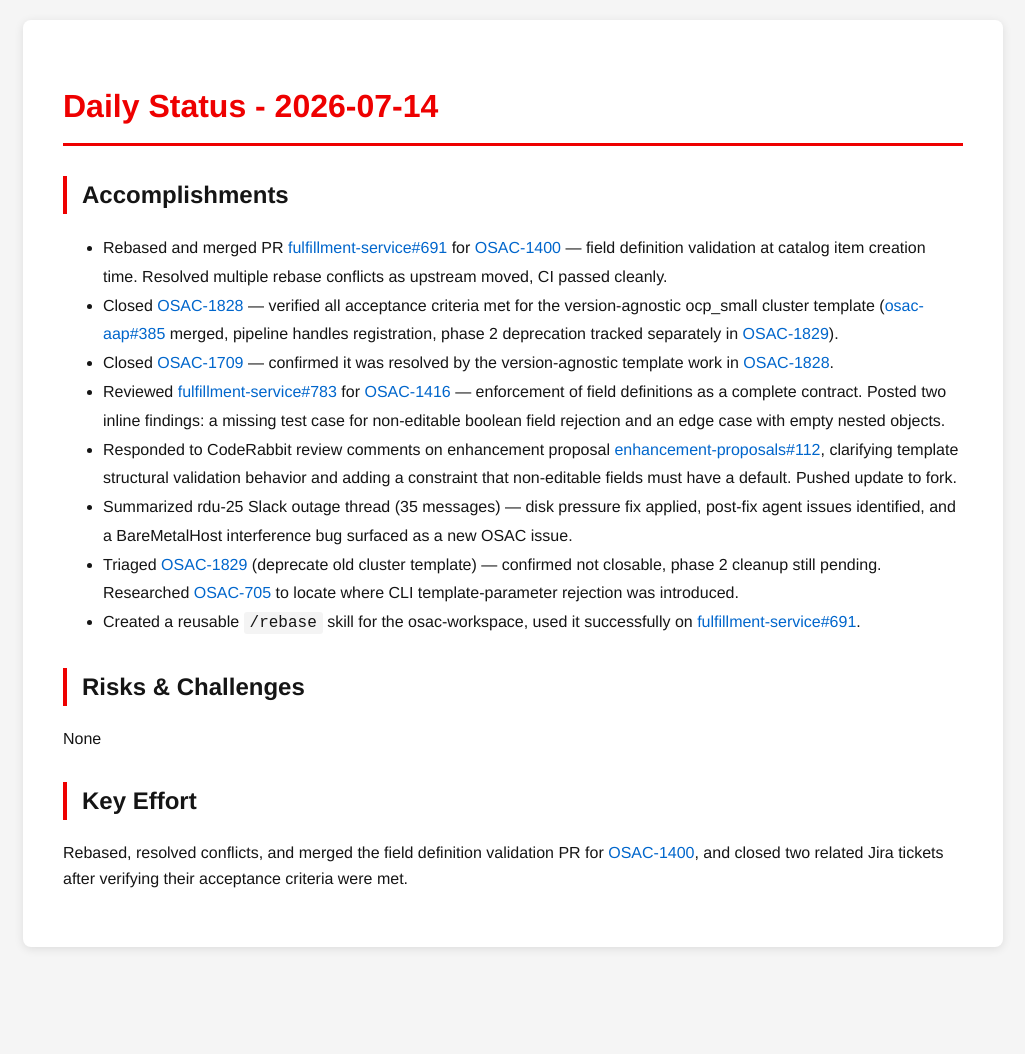
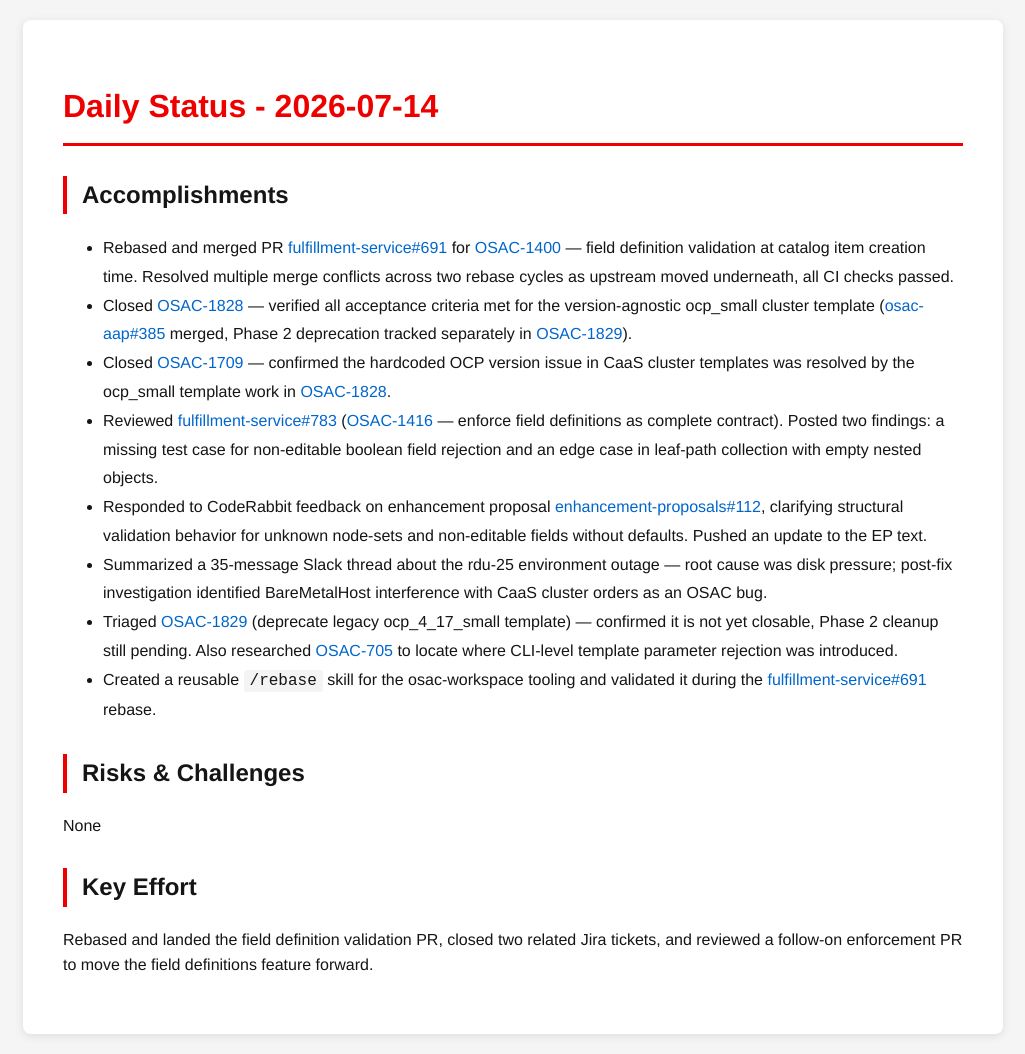
Before and after one commit to tzvatot/daily-status, a Jekyll site: the page built from 2026-07-14.md, in a window 1280 px wide. Shown: the whole page, without its empty margins (127-1152 px from the left). Built offline with Jekyll 4.4.1, drawn with Linux system fonts in a browser that asks for light colours; before the commit the page ends 967 px from its top, so only the background shows below that.

Commit message:
Daily status update - 2026-07-14

```diff
--- a/2026-07-14.md
+++ b/2026-07-14.md
@@ -7,17 +7,17 @@
 # Daily Status - 2026-07-14
 
 ## Accomplishments
-- Rebased and merged PR [fulfillment-service#691](https://github.com/osac-project/fulfillment-service/pull/691) for [OSAC-1400](https://redhat.atlassian.net/browse/OSAC-1400) — field definition validation at catalog item creation time. Resolved multiple rebase conflicts as upstream moved, CI passed cleanly.
-- Closed [OSAC-1828](https://redhat.atlassian.net/browse/OSAC-1828) — verified all acceptance criteria met for the version-agnostic ocp_small cluster template ([osac-aap#385](https://github.com/osac-project/osac-aap/pull/385) merged, pipeline handles registration, phase 2 deprecation tracked separately in [OSAC-1829](https://redhat.atlassian.net/browse/OSAC-1829)).
-- Closed [OSAC-1709](https://redhat.atlassian.net/browse/OSAC-1709) — confirmed it was resolved by the version-agnostic template work in [OSAC-1828](https://redhat.atlassian.net/browse/OSAC-1828).
-- Reviewed [fulfillment-service#783](https://github.com/osac-project/fulfillment-service/pull/783) for [OSAC-1416](https://redhat.atlassian.net/browse/OSAC-1416) — enforcement of field definitions as a complete contract. Posted two inline findings: a missing test case for non-editable boolean field rejection and an edge case with empty nested objects.
-- Responded to CodeRabbit review comments on enhancement proposal [enhancement-proposals#112](https://github.com/osac-project/enhancement-proposals/pull/112), clarifying template structural validation behavior and adding a constraint that non-editable fields must have a default. Pushed update to fork.
-- Summarized rdu-25 Slack outage thread (35 messages) — disk pressure fix applied, post-fix agent issues identified, and a BareMetalHost interference bug surfaced as a new OSAC issue.
-- Triaged [OSAC-1829](https://redhat.atlassian.net/browse/OSAC-1829) (deprecate old cluster template) — confirmed not closable, phase 2 cleanup still pending. Researched [OSAC-705](https://redhat.atlassian.net/browse/OSAC-705) to locate where CLI template-parameter rejection was introduced.
-- Created a reusable `/rebase` skill for the osac-workspace, used it successfully on [fulfillment-service#691](https://github.com/osac-project/fulfillment-service/pull/691).
+- Rebased and merged PR [fulfillment-service#691](https://github.com/osac-project/fulfillment-service/pull/691) for [OSAC-1400](https://redhat.atlassian.net/browse/OSAC-1400) — field definition validation at catalog item creation time. Resolved multiple merge conflicts across two rebase cycles as upstream moved underneath, all CI checks passed.
+- Closed [OSAC-1828](https://redhat.atlassian.net/browse/OSAC-1828) — verified all acceptance criteria met for the version-agnostic ocp_small cluster template ([osac-aap#385](https://github.com/osac-project/osac-aap/pull/385) merged, Phase 2 deprecation tracked separately in [OSAC-1829](https://redhat.atlassian.net/browse/OSAC-1829)).
+- Closed [OSAC-1709](https://redhat.atlassian.net/browse/OSAC-1709) — confirmed the hardcoded OCP version issue in CaaS cluster templates was resolved by the ocp_small template work in [OSAC-1828](https://redhat.atlassian.net/browse/OSAC-1828).
+- Reviewed [fulfillment-service#783](https://github.com/osac-project/fulfillment-service/pull/783) ([OSAC-1416](https://redhat.atlassian.net/browse/OSAC-1416) — enforce field definitions as complete contract). Posted two findings: a missing test case for non-editable boolean field rejection and an edge case in leaf-path collection with empty nested objects.
+- Responded to CodeRabbit feedback on enhancement proposal [enhancement-proposals#112](https://github.com/osac-project/enhancement-proposals/pull/112), clarifying structural validation behavior for unknown node-sets and non-editable fields without defaults. Pushed an update to the EP text.
+- Summarized a 35-message Slack thread about the rdu-25 environment outage — root cause was disk pressure; post-fix investigation identified BareMetalHost interference with CaaS cluster orders as an OSAC bug.
+- Triaged [OSAC-1829](https://redhat.atlassian.net/browse/OSAC-1829) (deprecate legacy ocp_4_17_small template) — confirmed it is not yet closable, Phase 2 cleanup still pending. Also researched [OSAC-705](https://redhat.atlassian.net/browse/OSAC-705) to locate where CLI-level template parameter rejection was introduced.
+- Created a reusable `/rebase` skill for the osac-workspace tooling and validated it during the [fulfillment-service#691](https://github.com/osac-project/fulfillment-service/pull/691) rebase.
 
 ## Risks & Challenges
 None
 
 ## Key Effort
-Rebased, resolved conflicts, and merged the field definition validation PR for [OSAC-1400](https://redhat.atlassian.net/browse/OSAC-1400), and closed two related Jira tickets after verifying their acceptance criteria were met.
+Rebased and landed the field definition validation PR, closed two related Jira tickets, and reviewed a follow-on enforcement PR to move the field definitions feature forward.
```
